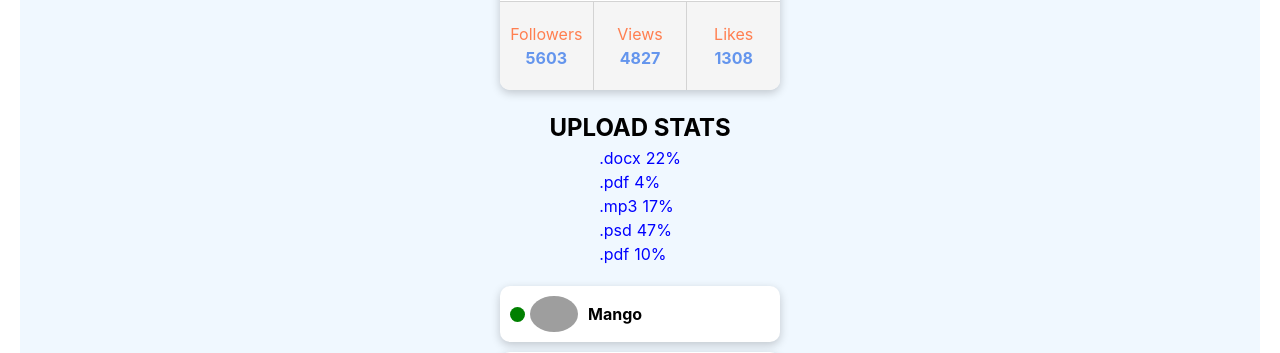
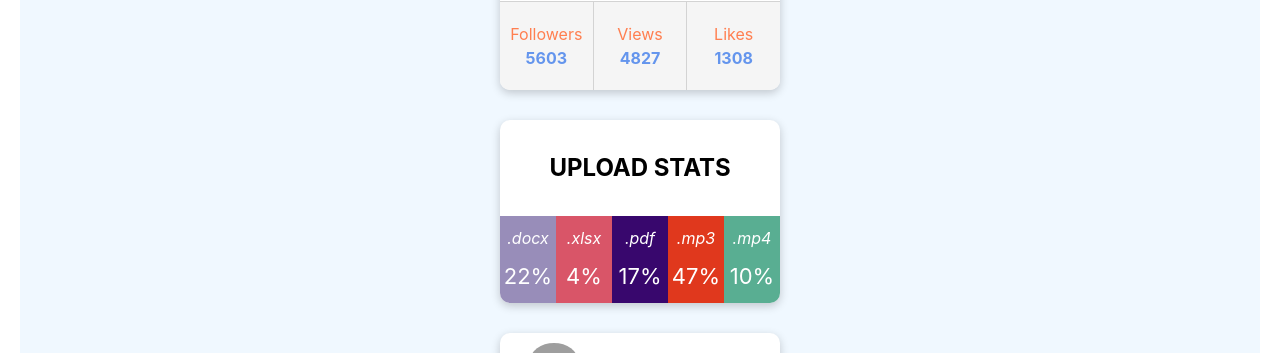
Before and after one commit to danretegan/goit-react-hw-01-components, a React (Create React App) app: page / in a window 1280 px wide. Shown: the part 292-645 px from the top of the page. Built offline with nearby package versions, Linux system fonts and the light colour scheme; grey boxes are pictures that could not be loaded.

Commit message:
Statistics css setup

```diff
--- a/src/components/App.jsx
+++ b/src/components/App.jsx
@@ -1,5 +1,3 @@
-// App.jsx
-
 import React from 'react';
 import Profile from './profile/Profile';
 import user from './user.json';
--- a/src/components/data.json
+++ b/src/components/data.json
@@ -1,7 +1,7 @@
 [
   { "id": "id-1", "label": ".docx", "percentage": 22 },
-  { "id": "id-2", "label": ".pdf", "percentage": 4 },
-  { "id": "id-3", "label": ".mp3", "percentage": 17 },
-  { "id": "id-4", "label": ".psd", "percentage": 47 },
-  { "id": "id-5", "label": ".pdf", "percentage": 10 }
+  { "id": "id-2", "label": ".xlsx", "percentage": 4 },
+  { "id": "id-3", "label": ".pdf", "percentage": 17 },
+  { "id": "id-4", "label": ".mp3", "percentage": 47 },
+  { "id": "id-5", "label": ".mp4", "percentage": 10 }
 ]
--- a/src/components/friendList/FriendList.jsx
+++ b/src/components/friendList/FriendList.jsx
@@ -1,5 +1,3 @@
-// FriendList.jsx
-
 import React from 'react';
 import PropTypes from 'prop-types';
 import FriendListItem from './FriendListItem';
--- a/src/components/friendList/FriendList.module.css
+++ b/src/components/friendList/FriendList.module.css
@@ -1,5 +1,3 @@
-/* FriendList.module.css */
-
 .friendList {
   list-style: none;
   padding: 0;
--- a/src/components/friendList/FriendListItem.jsx
+++ b/src/components/friendList/FriendListItem.jsx
@@ -1,5 +1,3 @@
-// FriendListItem.jsx
-
 import React from 'react';
 import PropTypes from 'prop-types';
 import styles from './FriendList.module.css';
--- /dev/null
+++ b/src/components/statistics/RandomColor.jsx
@@ -0,0 +1,7 @@
+const getRandomHexColor = () => {
+  return `#${Math.floor(Math.random() * 16777215)
+    .toString(16)
+    .padStart(6, 0)}`;
+};
+
+export default getRandomHexColor;
--- a/src/components/statistics/Statistics.jsx
+++ b/src/components/statistics/Statistics.jsx
@@ -1,6 +1,7 @@
 import React from 'react';
 import PropTypes from 'prop-types';
 import styles from './Statistics.module.css';
+import getRandomHexColor from './RandomColor';
 
 const Statistics = ({ title, stats }) => {
   return (
@@ -9,9 +10,13 @@ const Statistics = ({ title, stats }) => {
 
       <ul className={styles.statList}>
         {stats.map(({ id, label, percentage }) => (
-          <li key={id} className={styles.item}>
+          <li
+            key={id}
+            className={styles.item}
+            style={{ backgroundColor: getRandomHexColor() }}
+          >
             <span className={styles.label}>{label}</span>
-            <span className={styles.percentage}>{percentage}% </span>
+            <span className={styles.percentage}>{percentage}%</span>
           </li>
         ))}
       </ul>
--- a/src/components/statistics/Statistics.module.css
+++ b/src/components/statistics/Statistics.module.css
@@ -1,35 +1,52 @@
 .statistics {
   /* Stiluri pentru containerul de statistici */
   align-items: center;
+  background-color: white;
   display: flex;
   flex-direction: column;
   justify-content: center;
-  padding: 20px;
+  margin-bottom: 30px;
+  margin-top: 30px;
+  width: 280px;
+  box-shadow: 0 3px 10px rgb(0 0 0 / 0.2);
+  border-radius: 10px;
 }
 
 .title {
   /* Stiluri pentru titlu */
   text-transform: uppercase;
+  padding-top: 30px;
+  padding-bottom: 30px;
 }
 
 .statList {
   /* Stiluri pentru lista de statistici */
-  color: blue;
   list-style: none;
+  display: flex;
+  width: 100%;
+  border-bottom-left-radius: 10px;
+  border-bottom-right-radius: 10px;
+  overflow: hidden;
 }
 
 .item {
   /* Stiluri pentru fiecare element din listă */
+  align-items: center;
+  color: white;
+  display: flex;
+  flex-direction: column;
+  flex: 1;
+  padding-bottom: 10px;
+  padding-top: 10px;
 }
 
 .label {
   /* Stiluri pentru etichetă */
-  /* display: inline-block; */
-  margin-right: 5px; /* Spațiu între etichete */
+  font-style: italic;
 }
 
 .percentage {
   /* Stiluri pentru procentaj */
-  /* display: block; */
-  margin-top: 5px; /* Spațiu între procentaje și etichete */
+  padding-top: 10px;
+  font-size: 22px;
 }
```
